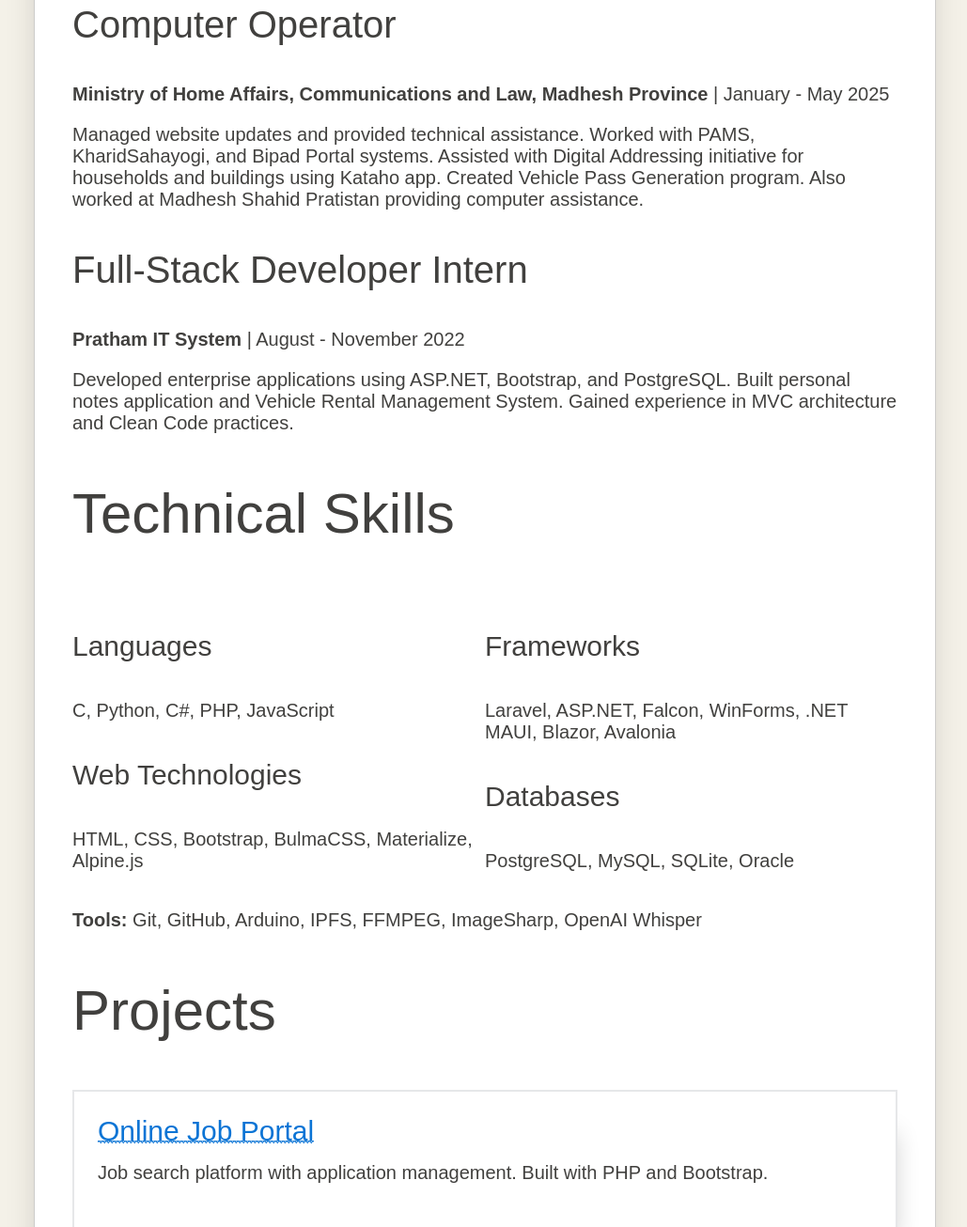
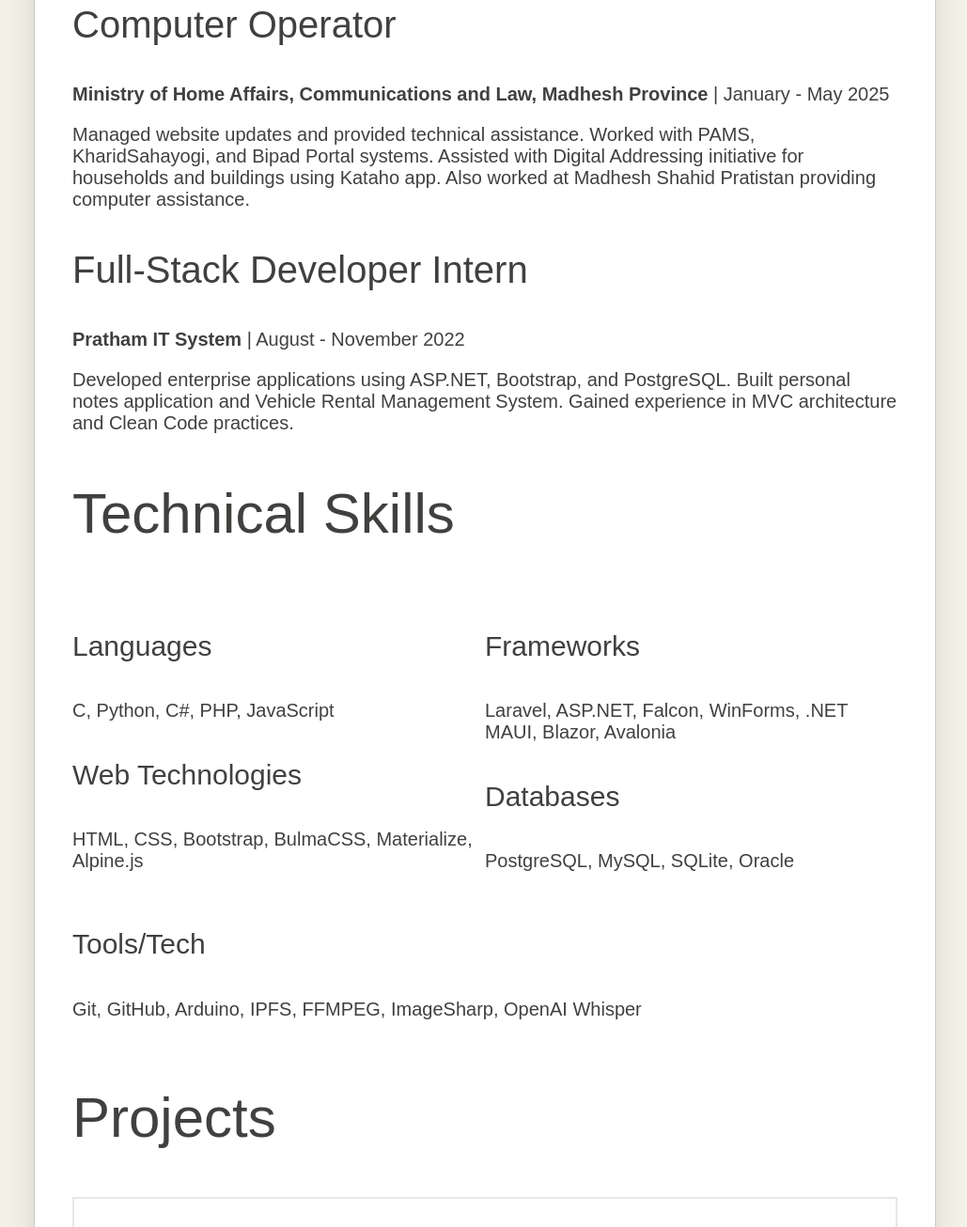
Before and after one commit to NikeshKhatiwada/MyPersonalSite, a plain HTML site: page index.html in a window 1280 px wide. Shown: the part 913-2219 px from the top of the page at 94% size, without its empty margins (124-1153 px from the left). Drawn offline with nearby package versions, Linux system fonts and the light colour scheme; a web font is replaced by a local one.

Commit message:
Update index.html
Fixed UI

```diff
--- a/index.html
+++ b/index.html
@@ -10,6 +10,9 @@
 	<style>
 		body {
 			background-color: #f4f1e8;
+		}
+		.hidden-content {
+  			display: none;
 		}
 	</style>
 </head>
@@ -32,7 +35,7 @@
 					<h2>Experience</h2>
 					<h3>Computer Operator</h3>
 					<p><strong>Ministry of Home Affairs, Communications and Law, Madhesh Province</strong> | January - May 2025</p>
-					<p>Managed website updates and provided technical assistance. Worked with PAMS, KharidSahayogi, and Bipad Portal systems. Assisted with Digital Addressing initiative for households and buildings using Kataho app. <hidden>Created Vehicle Pass Generation program. </hidden>Also worked at Madhesh Shahid Pratistan providing computer assistance.</p>
+					<p>Managed website updates and provided technical assistance. Worked with PAMS, KharidSahayogi, and Bipad Portal systems. Assisted with Digital Addressing initiative for households and buildings using Kataho app. <span class="hidden-content">Created Vehicle Pass Generation program. </span>Also worked at Madhesh Shahid Pratistan providing computer assistance.</p>
 
 					<h3>Full-Stack Developer Intern</h3>
 					<p><strong>Pratham IT System</strong> | August - November 2022</p>
@@ -56,8 +59,11 @@
 							<h4>Databases</h4>
 							<p>PostgreSQL, MySQL, SQLite, Oracle</p>
 						</div>
+						<div class="col-12">
+							<h4>Tools/Tech</h4>
+							<p>Git, GitHub, Arduino, IPFS, FFMPEG, ImageSharp, OpenAI Whisper</p>
+						</div>
 					</div>
-					<p><strong>Tools:</strong> Git, GitHub, Arduino, IPFS, FFMPEG, ImageSharp, OpenAI Whisper</p>
 				</section>
 
 				<section>
```
